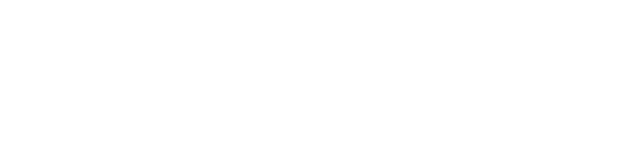
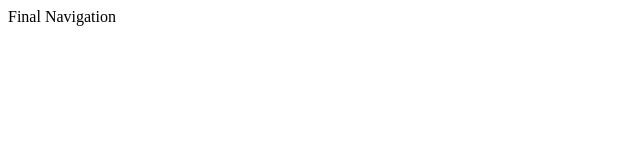
Before and after one commit to Dipankarscience/webcraft_project, a plain HTML site: page index.html in a window 1280 px wide. Shown: the whole page, without its empty margins (0-640 px from the left). Drawn offline with Linux system fonts and the light colour scheme.

Commit message:
Final Navigation

```diff
--- a/index.html
+++ b/index.html
@@ -7,7 +7,7 @@
     <title>Document</title>
 </head>
 <body>
-    <nav></nav>
+    <nav>Final Navigation</nav>
     <section></section>
     <footer></footer>
 </body>
```
